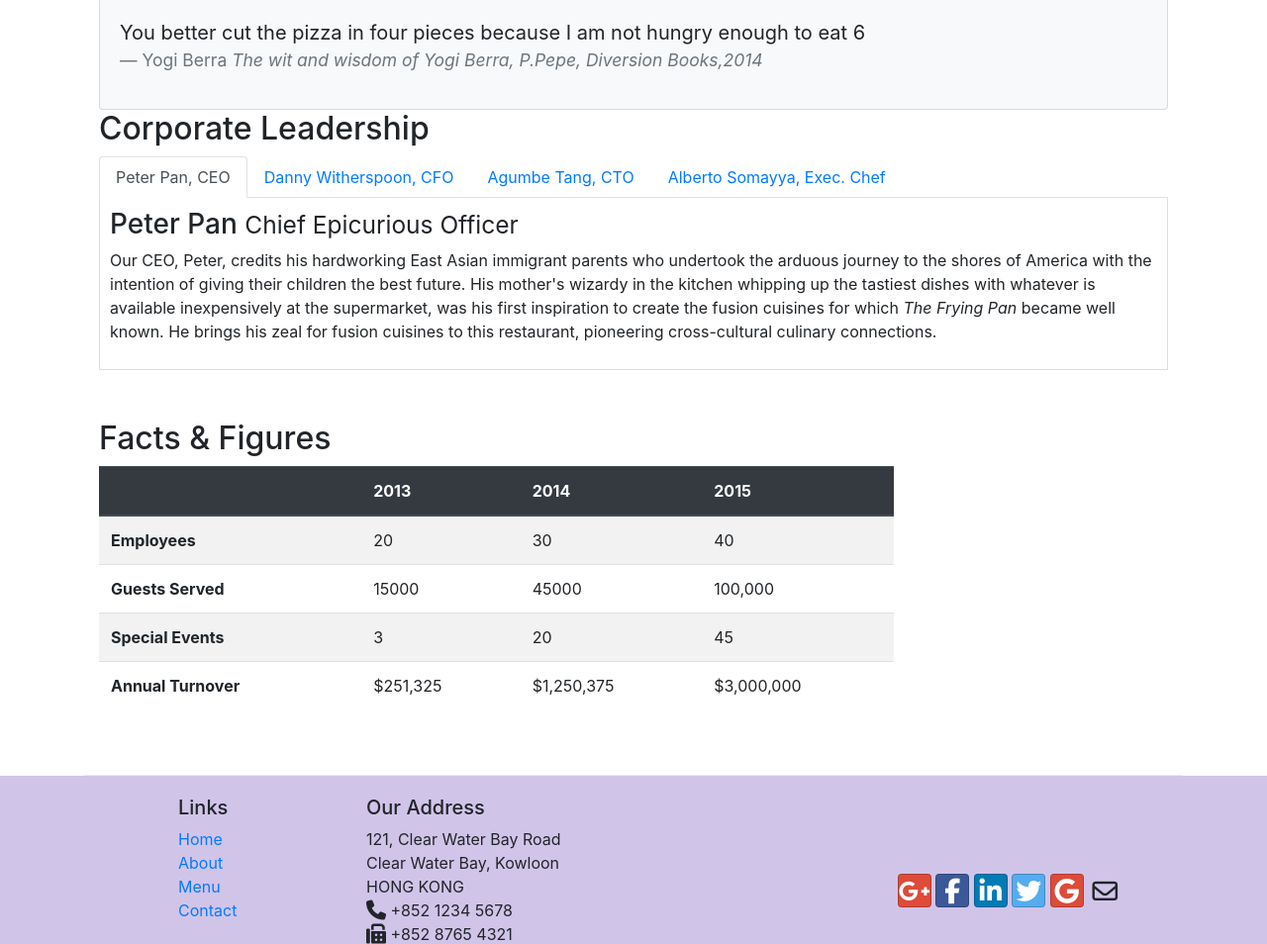
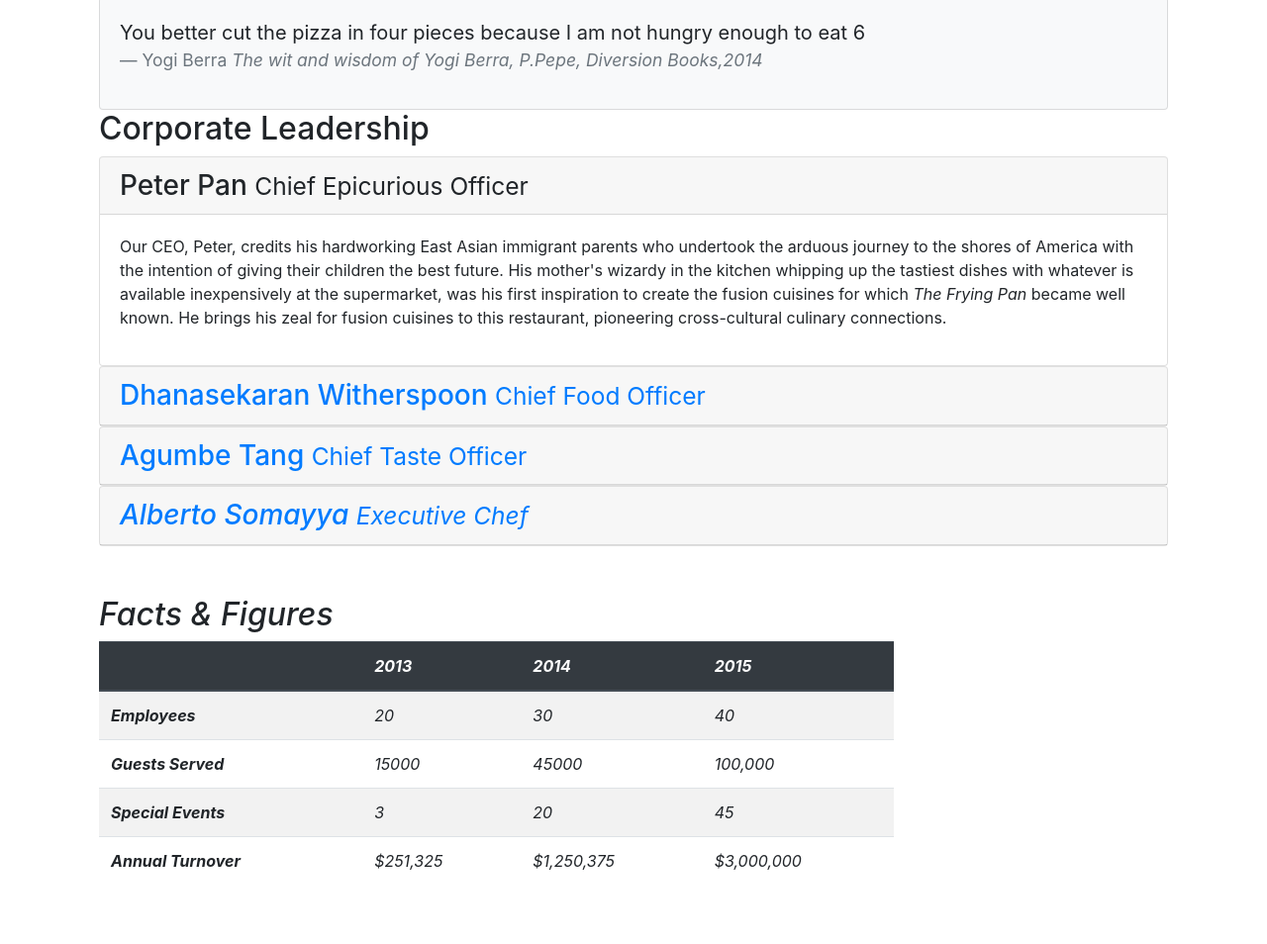
Before and after one commit to ayushiarya/Mooc-Full-Stack-Web-Development---BootStrap4, a plain HTML site: page aboutus.html in a window 1280 px wide. Shown: the part 779-1733 px from the top of the page at 99% size. Drawn offline with nearby package versions, Linux system fonts and the light colour scheme.

Commit message:
accordian
Signed-off-by: ayushiarya <ayushiarya8@gmail.com>

```diff
--- a/aboutus.html
+++ b/aboutus.html
@@ -105,48 +105,69 @@
         <div class="row row-header">
             <div class="col-12 col-sm">
                 <h2>Corporate Leadership</h2>
-                <ul class="nav nav-tabs">
-                    <li class="nav-item">
-                      <a class="nav-link active" href="#peter"
-                        role="tab" data-toggle="tab">Peter Pan, CEO</a>
-                    </li>
-                    <li class="nav-item">
-                      <a class="nav-link" href="#danny" role="tab"
-                        data-toggle="tab">Danny Witherspoon, CFO</a>
-                    </li>
-                    <li class="nav-item">
-                      <a class="nav-link" href="#agumbe"role="tab"
-                        data-toggle="tab">Agumbe Tang, CTO</a>
-                    </li>
-                    <li class="nav-item">
-                      <a class="nav-link" href="#alberto" role="tab"
-                        data-toggle="tab">Alberto Somayya, Exec. Chef</a>
-                    </li>
-                </ul>
+                <div id="accordion">
 
-                <div class="tab-content">
-                    <div role="tabpanel " class="tab-pane fade show active" id="peter">
-                        <h3>Peter Pan <small>Chief Epicurious Officer</small></h3>
-                        <p class=" d-none d-sm-block">Our CEO, Peter, credits his hardworking East Asian immigrant parents who undertook the arduous journey to the shores of America with the intention of giving their children the best future. His mother's wizardy in the kitchen whipping up the tastiest dishes with whatever is available inexpensively at the supermarket, was his first inspiration to create the fusion cuisines for which <em>The Frying Pan</em> became well known. He brings his zeal for fusion cuisines to this restaurant, pioneering cross-cultural culinary connections.</p>
+                    <div class="card">
+                        <div class="card-header" role="tab" id="peterhead">
+                            <h3 class="mb-0">
+                                <a data-toggle="collapse" data-target="#peter">
+                                Peter Pan <small>Chief Epicurious Officer</small>
+                                </a>
+                            </h3>
+                        </div>
+                        <div role="tabpanel" class="collapse show active" id="peter" data-parent="#accordion">
+                            <div class="card-body">
+                                <p class="d-none d-sm-block">Our CEO, Peter, credits his hardworking East Asian immigrant parents who undertook the arduous journey to the shores of America with the intention of giving their children the best future. His mother's wizardy in the kitchen whipping up the tastiest dishes with whatever is available inexpensively at the supermarket, was his first inspiration to create the fusion cuisines for which <em>The Frying Pan</em> became well known. He brings his zeal for fusion cuisines to this restaurant, pioneering cross-cultural culinary connections.</p>
+                            </div>
+                        </div>
                     </div>
 
-                    <div role="tabpanel " class="tab-pane fade" id="danny">
-                        <h3>Dhanasekaran Witherspoon <small>Chief Food Officer</small></h3>
-                        <p class=" d-none d-sm-block">Our CFO, Danny, as he is affectionately referred to by his colleagues, comes from a long established family tradition in farming and produce. His experiences growing up on a farm in the Australian outback gave him great appreciation for varieties of food sources. As he puts it in his own words, <em>Everything that runs, wins, and everything that stays, pays!</em></p>
+                    <div class="card">
+                        <div class="card-header" role="tab" id="dannyhead">
+                            <h3 class="mb-0">
+                                <a class="collapsed" data-toggle="collapse" data-target="#danny">
+                                Dhanasekaran Witherspoon <small>Chief Food Officer</small>
+                                </a>
+                            </h3>
+                        </div>
+                        <div role="tabpanel" class="collapse " id="danny" data-parent="#accordion">
+                            <div class="card-body">
+                                <p class="d-none d-sm-block">Our CFO, Danny, as he is affectionately referred to by his colleagues, comes from a long established family tradition in farming and produce. His experiences growing up on a farm in the Australian outback gave him great appreciation for varieties of food sources. As he puts it in his own words, <em>Everything that runs, wins, and everything that stays, pays!</em></em></p>
+                            </div>
+                        </div>
                     </div>
 
-                    <div role="tabpanel " class="tab-pane fade" id="agumbe">
-                        <h3>Agumbe Tang <small>Chief Taste Officer</small></h3>
-                        <p class=" d-none d-sm-block">Blessed with the most discerning gustatory sense, Agumbe, our CTO, personally ensures that every dish that we serve meets his exacting tastes. Our chefs dread the tongue lashing that ensues if their dish does not meet his exacting standards. He lives by his motto, <em>You click only if you survive my lick.</em></p>
+                    <div class="card">
+                        <div class="card-header" role="tab" id="agumbehead">
+                            <h3 class="mb-0">
+                                <a class="collapsed " data-toggle="collapse" data-target="#agumbe">
+                                Agumbe Tang <small>Chief Taste Officer</small>
+                                </a>
+                            </h3>
+                        </div>
+                        <div role="tabpanel" class="collapse " id="agumbe" data-parent="#accordion">
+                            <div class="card-body">
+                                <p class="d-none d-sm-block">Blessed with the most discerning gustatory sense, Agumbe, our CTO, personally ensures that every dish that we serve meets his exacting tastes. Our chefs dread the tongue lashing that ensues if their dish does not meet his exacting standards. He lives by his motto, <em>You click only if you survive my lick.</p>
+                            </div>
+                        </div>
                     </div>
 
-                    <div role="tabpanel " class="tab-pane fade" id="peter">
-                        <h3>Alberto Somayya <small>Executive Chef</small></h3>
-                        <p class=" d-none d-sm-block">Award winning three-star Michelin chef with wide International experience having worked closely with whos-who in the culinary world, he specializes in creating mouthwatering Indo-Italian fusion experiences. He says, <em>Put together the cuisines from the two craziest cultures, and you get a winning hit! Amma Mia!</em></p>
+                    <div class="card">
+                        <div class="card-header" role="tab" id="albertohead">
+                            <h3 class="mb-0">
+                                <a class="collapsed" data-toggle="collapse" data-target="#alberto">
+                                Alberto Somayya <small>Executive Chef</small>
+                                </a>
+                            </h3>
+                        </div>
+                        <div role="tabpanel" class="collapse" id="alberto" data-parent="#accordion">
+                            <div class="card-body">
+                                <p class="d-none d-sm-block">Award winning three-star Michelin chef with wide International experience having worked closely with whos-who in the culinary world, he specializes in creating mouthwatering Indo-Italian fusion experiences. He says, <em>Put together the cuisines from the two craziest cultures, and you get a winning hit! Amma Mia!</em></p>
+                            </div>
+                        </div>
                     </div>
                 </div>
             </div>
-
        </div>
        <div class="row row-content">
            <div class="col-12 col-sm-9">
```
